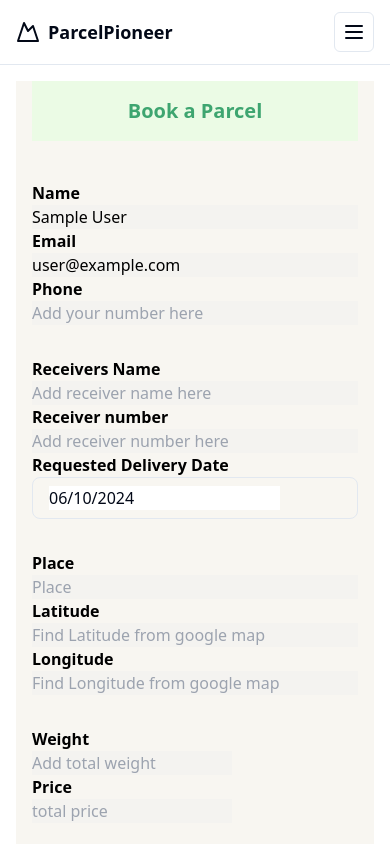
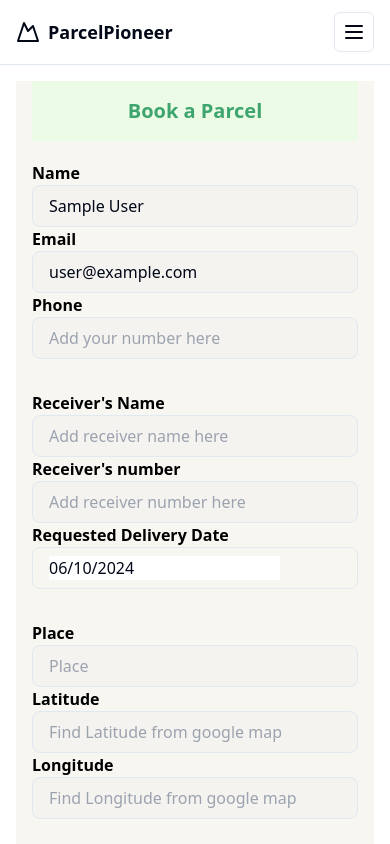
Before and after one commit to FojleTuhin/A12-ParcelPioneer_Client, a React (Vite) app: page /dashboard/bookAParcel in a window 390 px wide. Shown: the top 844 px of the page. Built offline with nearby package versions, Linux system fonts and the light colour scheme; no server answers; sample sign-in values are in the browser's storage.

Commit message:
responsive ui

```diff
--- a/src/Dashboard/user/BookAParcel.jsx
+++ b/src/Dashboard/user/BookAParcel.jsx
@@ -12,7 +12,7 @@ const BookAParcel = () => {
     return (
         <div>
             <div className="px-4 md:px-8 lg:px-[100px]  pb-1 bg-[#F8F6F1] ">
-                <div className="bg-[#EBFBE5] text-[#3EA570] py-4 mb-10">
+                <div className="bg-[#EBFBE5] text-[#3EA570] py-4 mb-5">
                     <h1 className="font-bold text-xl text-center">Book a Parcel</h1>
                 </div>
                 <form >
@@ -23,7 +23,7 @@ const BookAParcel = () => {
                                 <span className="label-text text-black font-bold">Name</span>
                             </label>
                             <label className="input-group">
-                                <input type="text" name="userName" required defaultValue={user?.displayName} className="input input-bordered w-full bg-none bg-[#f4f3f0] text-black border-black" />
+                                <input type="text" name="userName" required defaultValue={user?.displayName} className="border border-[rgb(226, 232, 240)] py-2 px-4 rounded-lg w-full  bg-[#f4f3f0]" />
                             </label>
                         </div>
                         <div className="form-control w-full">
@@ -31,7 +31,7 @@ const BookAParcel = () => {
                                 <span className="label-text text-black font-bold">Email</span>
                             </label>
                             <label className="input-group">
-                                <input type="email" name="email" required defaultValue={user?.email} className="input input-bordered w-full bg-none bg-[#f4f3f0] text-black border-black" />
+                                <input type="email" name="email" required defaultValue={user?.email} className="border border-[rgb(226, 232, 240)] py-2 px-4 rounded-lg w-full  bg-[#f4f3f0]" />
                             </label>
                         </div>
                         <div className="form-control w-full">
@@ -39,7 +39,7 @@ const BookAParcel = () => {
                                 <span className="label-text text-black font-bold">Phone</span>
                             </label>
                             <label className="input-group">
-                                <input type="number" name="email" required placeholder="Add your number here" className="input input-bordered w-full bg-none bg-[#f4f3f0] text-black border-black" />
+                                <input type="number" name="email" required placeholder="Add your number here" className="border border-[rgb(226, 232, 240)] py-2 px-4 rounded-lg w-full  bg-[#f4f3f0]" />
                             </label>
                         </div>
                     </div>
@@ -49,18 +49,18 @@ const BookAParcel = () => {
 
                         <div className="form-control w-full">
                             <label className="label">
-                                <span className="label-text text-black font-bold">Receivers Name</span>
+                                <span className="label-text text-black font-bold">Receiver's Name</span>
                             </label>
                             <label className="input-group">
-                                <input type="text" name="receiverName" required placeholder="Add receiver name here" className="input input-bordered w-full bg-none bg-[#f4f3f0] text-black border-black" />
+                                <input type="text" name="receiverName" required placeholder="Add receiver name here" className="border border-[rgb(226, 232, 240)] py-2 px-4 rounded-lg w-full  bg-[#f4f3f0]" />
                             </label>
                         </div>
                         <div className="form-control w-full">
                             <label className="label">
-                                <span className="label-text text-black font-bold">Receiver number</span>
+                                <span className="label-text text-black font-bold">Receiver's number</span>
                             </label>
                             <label className="input-group">
-                                <input type="number" name="receiversNumber" required placeholder="Add receiver number here" className="input input-bordered w-full bg-none bg-[#f4f3f0] text-black border-black" />
+                                <input type="number" name="receiversNumber" required placeholder="Add receiver number here" className="border border-[rgb(226, 232, 240)] py-2 px-4 rounded-lg w-full  bg-[#f4f3f0]" />
                             </label>
                         </div>
                         <div className="form-control w-full">
@@ -75,6 +75,7 @@ const BookAParcel = () => {
                         </div>
 
                     </div>
+                    {/* 3rd div  */}
                     <div className="md:flex mb-8 gap-4 ">
 
                         <div className="form-control w-full">
@@ -82,7 +83,7 @@ const BookAParcel = () => {
                                 <span className="label-text text-black font-bold">Place</span>
                             </label>
                             <label className="input-group">
-                                <input type="text" name="Place" required placeholder="Place" className="input input-bordered w-full bg-none bg-[#f4f3f0] text-black border-black" />
+                                <input type="text" name="Place" required placeholder="Place" className="border border-[rgb(226, 232, 240)] py-2 px-4 rounded-lg w-full  bg-[#f4f3f0]" />
                             </label>
                         </div>
                         <div className="form-control w-full">
@@ -90,7 +91,7 @@ const BookAParcel = () => {
                                 <span className="label-text text-black font-bold">Latitude</span>
                             </label>
                             <label className="input-group">
-                                <input type="text" name="Place_Latitude" required placeholder="Find Latitude from google map" className="input input-bordered w-full bg-none bg-[#f4f3f0] text-black border-black" />
+                                <input type="text" name="Place_Latitude" required placeholder="Find Latitude from google map" className="border border-[rgb(226, 232, 240)] py-2 px-4 rounded-lg w-full  bg-[#f4f3f0]"/>
                             </label>
                         </div>
                         <div className="form-control w-full">
@@ -98,19 +99,19 @@ const BookAParcel = () => {
                                 <span className="label-text text-black font-bold">Longitude</span>
                             </label>
                             <label className="input-group">
-                                <input type="text" name="Place_Longitude" required placeholder="Find Longitude from google map" className="input input-bordered w-full bg-none bg-[#f4f3f0] text-black border-black" />
+                                <input type="text" name="Place_Longitude" required placeholder="Find Longitude from google map" className="border border-[rgb(226, 232, 240)] py-2 px-4 rounded-lg w-full  bg-[#f4f3f0]" />
                             </label>
                         </div>
 
                     </div>
-
+                        {/* 4th div  */}
                     <div className="md:flex mb-8 gap-4 md:justify-evenly">
                         <div className="form-control w-[200px]">
                             <label className="label">
                                 <span className="label-text text-black font-bold"> Weight</span>
                             </label>
                             <label className="input-group">
-                                <input type="number" name="parcelWeight" required placeholder="Add total weight" className="input input-bordered w-full bg-none bg-[#f4f3f0] text-black border-black" />
+                                <input type="number" name="parcelWeight" required placeholder="Add total weight" className="border border-[rgb(226, 232, 240)] py-2 px-4 rounded-lg w-full  bg-[#f4f3f0]" />
                             </label>
                         </div>
                         <div className="form-control w-[200px]">
@@ -118,15 +119,15 @@ const BookAParcel = () => {
                                 <span className="label-text text-black font-bold"> Price</span>
                             </label>
                             <label className="input-group">
-                                <input type="number" name="totalPrice" disabled required placeholder="total price" className="input input-bordered w-full bg-none bg-[#f4f3f0] text-black border-black" />
+                                <input type="number" name="totalPrice" disabled required placeholder="total price" className="border border-[rgb(226, 232, 240)] py-2 px-4 rounded-lg w-full  bg-[#f4f3f0]" />
                             </label>
                         </div>
 
                     </div>
 
 
-                    <div className="md:flex mb-8 ">
-                        <button className="btn bg-[#3EA570] border-none text-white w-1/2 justify-center m-auto">Book</button>
+                    <div className="md:flex mb-5 ">
+                        <button className=" bg-[#3EA570] border-none text-white w-1/2 justify-center m-auto py-2 rounded-lg font-bold text-xl">Book</button>
                     </div>
                 </form>
             </div>
```
